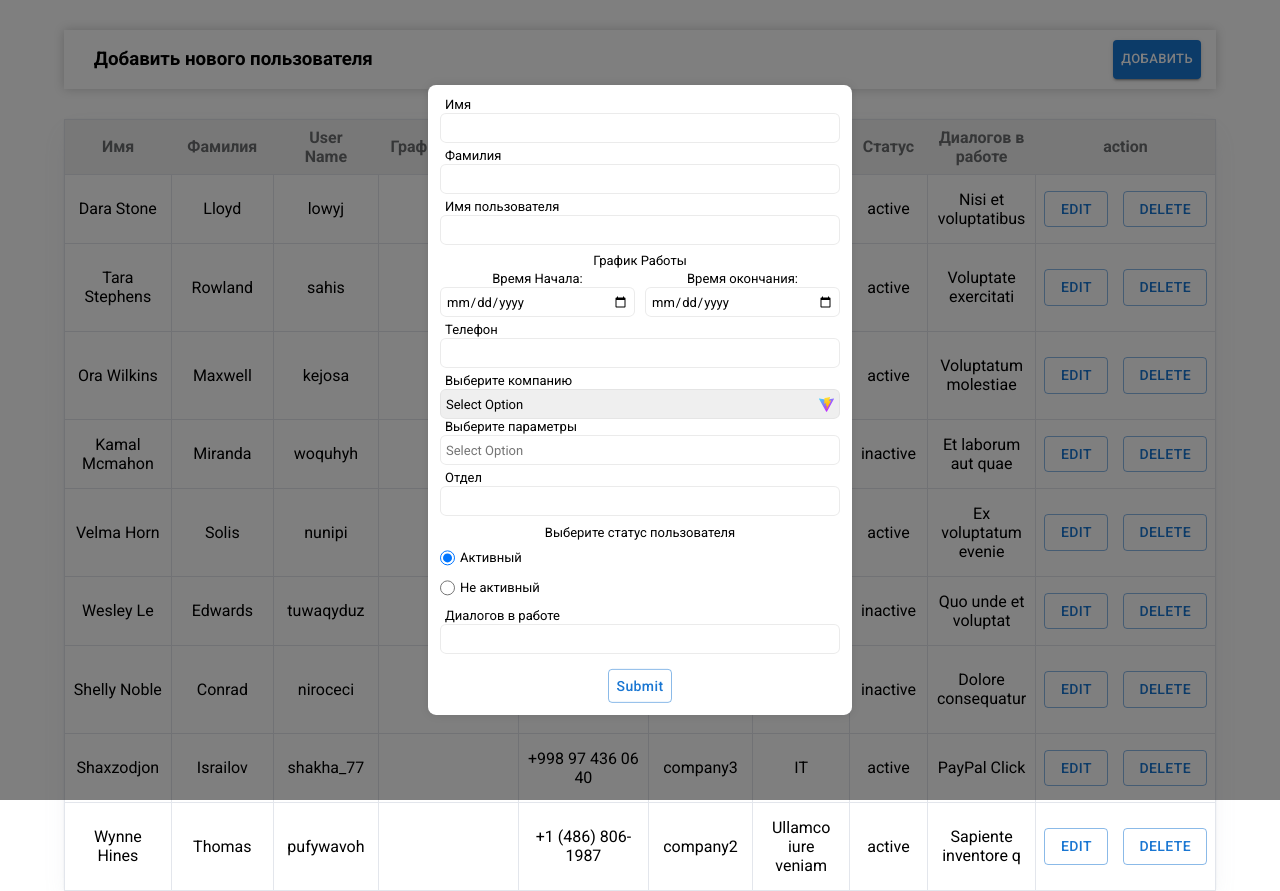
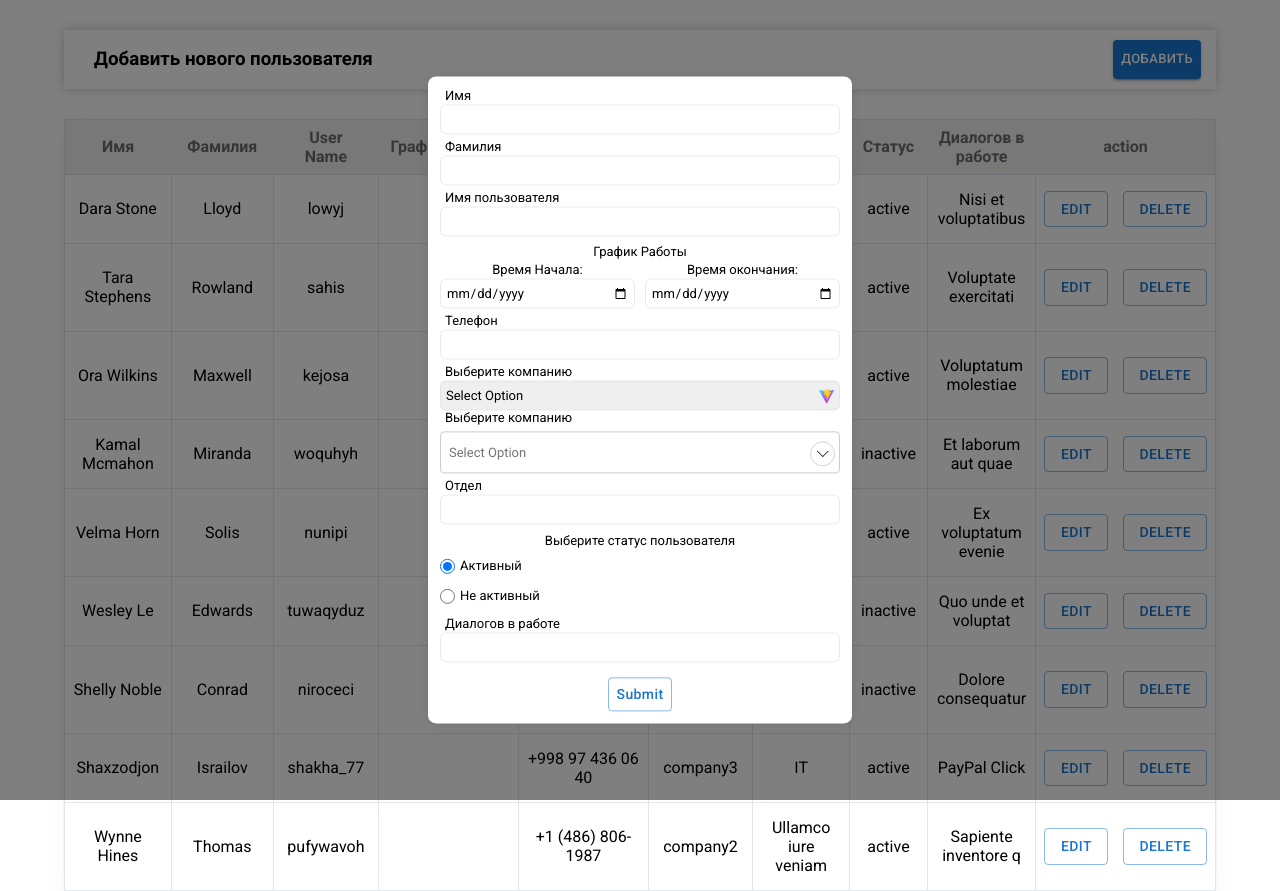
Before and after one commit to username-shakha/table, a React (Vite) app: page / in a window 1280 px wide. Both pictures are taken after a click on the button "ДОБАВИТЬ". Built offline with nearby package versions, Linux system fonts and the light colour scheme; data requests are answered from the project's data file.

Commit message:
created autocomplete component

```diff
--- a/src/components/Autocomplete/index.tsx
+++ b/src/components/Autocomplete/index.tsx
@@ -1,14 +1,33 @@
-import { useEffect, useState } from 'react'
+import { useEffect, useMemo, useState } from 'react'
+//ChangeEvent
 import './style.sass'
+import { ClearIcon, DownIcon, UpIcon } from '../icons'
 
 interface IAutocompleteProps {
     options: string[]
+    selectOption: (val: string) => void
     title: string
 }
 
-function Autocomplete({ options, title }: IAutocompleteProps) {
+function Autocomplete({ options, selectOption, title }: IAutocompleteProps) {
     const [inputValue, setInputValue] = useState('')
     const [isOpen, setIsOpen] = useState<boolean>(false)
+
+    // const hanleIputChange = (event: ChangeEvent<HTMLInputElement>) => {
+    //     const { value } = event.target
+    //     setInputValue(value)
+    //     setIsOpen(true)
+    // }
+
+    // const handleOptionClick = (option: string) => {
+    //     setInputValue(option)
+    //     selectOption(option)
+    //     setIsOpen(false)
+    // }
+
+    const optionList = useMemo(() => {
+        return options.filter((option) => option.toLowerCase().includes(inputValue.toLowerCase()))
+    }, [options, inputValue])
 
     useEffect(() => {
         const handleMouseDown = () => {
@@ -28,19 +47,41 @@ function Autocomplete({ options, title }: IAutocompleteProps) {
             <input
                 type="text"
                 placeholder="Select Option"
-                id="autocomplete"
+                //id="autocomplete"
                 value={inputValue}
-                onChange={({ target }) => setInputValue(target.value)}
+                onChange={({ target }) => {
+                    setInputValue(target.value)
+                    setIsOpen(true)
+                }}
                 onFocus={() => setIsOpen(true)}
                 onMouseDown={(e) => e.stopPropagation()}
             />
+
+            {inputValue && (
+                <div className="cycle_wrapper clear" onClick={() => setInputValue('')}>
+                    <ClearIcon />
+                </div>
+            )}
+
+            <div className="cycle_wrapper" onClick={() => setIsOpen((prev) => !prev)}>
+                {isOpen ? <UpIcon /> : <DownIcon />}
+            </div>
+
             {isOpen && (
                 <ul className="options">
-                    <li>List Option</li>
-                    <li>List Option 1</li>
-                    <li>List Option 2</li>
-                    <li>List Option 3</li>
-                    <li>List Option 4</li>
+                    {optionList.map((option) => (
+                        <li
+                            key={option}
+                            onClick={() => {
+                                setInputValue(option)
+                                selectOption(option)
+                                setIsOpen(false)
+                            }}
+                            onMouseDown={(e) => e.stopPropagation()}
+                        >
+                            {option}
+                        </li>
+                    ))}
                 </ul>
             )}
         </div>
--- a/src/components/Autocomplete/style.sass
+++ b/src/components/Autocomplete/style.sass
@@ -1,5 +1,18 @@
 .autocomplete
     position: relative
+    text-align: left
+    display: flex
+    flex-direction: column
+    box-sizing: border-box
+
+.autocomplete input
+    width: auto
+    padding: 8px
+    border: 1px solid #ccc
+    border-radius: 4px
+    margin-top: 5px
+    height: 42px
+    box-sizing: border-box
 
 .autocomplete .options
     position: absolute
@@ -9,9 +22,36 @@
     right: 0
     max-height: 200px
     overflow-y: auto
+    margin: 0
+    padding: 0
     list-style: none
-    border: 1px solid #eee
+    border: 1px solid #ccc
     border-top: none
     border-radius: 0 0 4px 4px
     background-color: #fff
     z-index: 1000
+
+.autocomplete .options li
+    padding: 8px
+    cursor: pointer
+
+.autocomplete .options li:hover
+    background-color: #f0f0f0
+
+.cycle_wrapper
+    position: absolute
+    right: 0
+    top: 45%
+    transform: translate( -20%)
+    border: 1px solid #ced4da
+    border-radius: 100%
+    width: 25px
+    height: 25px
+    display: flex
+    justify-content: center
+    align-items: center
+    cursor: pointer
+    &:hover
+        background: #eee
+.clear
+    right: 30px
--- a/src/components/Form/Form.tsx
+++ b/src/components/Form/Form.tsx
@@ -165,7 +165,7 @@ export default function Form({ initialData }: FormProps) {
                 {/* Добавьте другие компании по аналогии */}
             </select>
 
-            <Autocomplete />
+            <Autocomplete title="Выберите компанию" options={['Gazprom', 'Lukoil', 'Rosneft', 'Rosseti', 'Tatneft']} />
 
             <label htmlFor="department">Отдел</label>
             <input type="text" id="department" value={department} onChange={handleDepartmentChange} required />
--- a/src/components/icons/index.tsx
+++ b/src/components/icons/index.tsx
@@ -1,3 +1,18 @@
+export const ClearIcon = () => (
+    <svg
+        stroke="currentColor"
+        fill="currentColor"
+        strokeWidth="0"
+        viewBox="0 0 24 24"
+        height="1em"
+        width="1em"
+        xmlns="http://www.w3.org/2000/svg"
+    >
+        <path fill="none" d="M0 0h24v24H0z"></path>
+        <path d="M19 6.41 17.59 5 12 10.59 6.41 5 5 6.41 10.59 12 5 17.59 6.41 19 12 13.41 17.59 19 19 17.59 13.41 12z"></path>
+    </svg>
+)
+
 export const DownIcon = () => (
     <svg width="12" height="7" viewBox="0 0 12 7" fill="none" xmlns="http://www.w3.org/2000/svg">
         <line x1="0.353553" y1="0.646447" x2="6.18011" y2="6.47301" stroke="black" />
```
